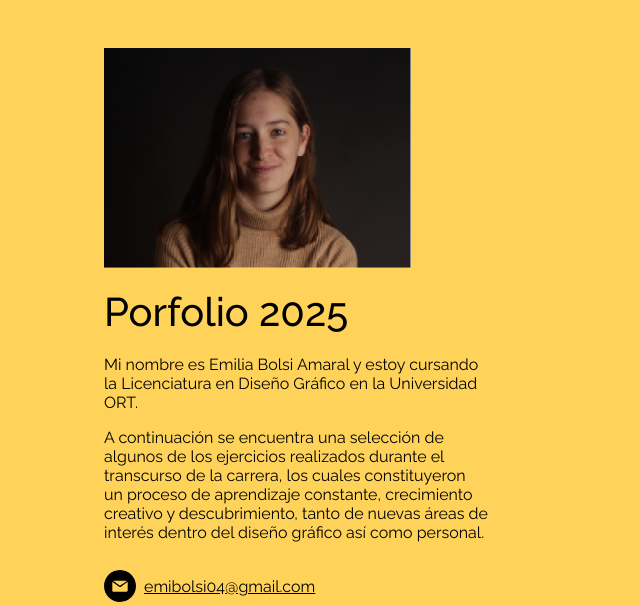
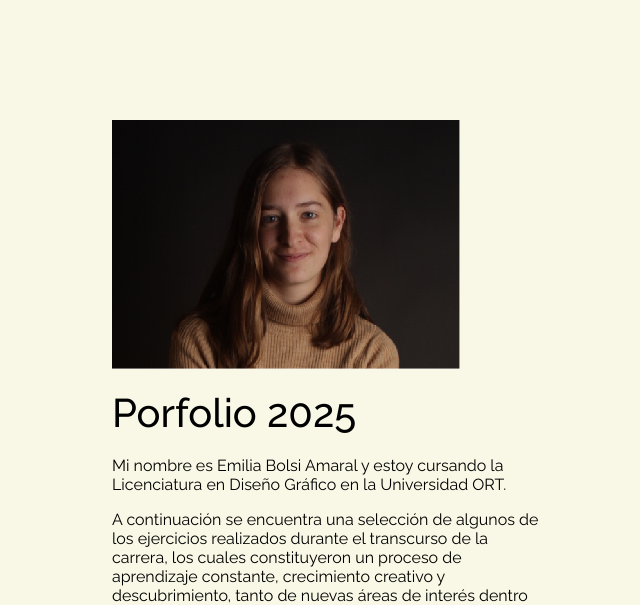
Before and after one commit to Ems-designs/emibolsi.github.io, a plain HTML site: page index.html in a window 1280 px wide. Shown: the top 605 px of the page, without its empty margins (24-664 px from the left). Drawn offline with Linux system fonts and the light colour scheme.

Commit message:
Add files via upload

```diff
--- a/estilos.css
+++ b/estilos.css
@@ -29,24 +29,17 @@ a, a:visited{ color: black;}
 
 /* ---------------- INDEX.HTML ----------------*/
 /* CELULAR */
-/* BANNER INICIO */
-#Banner{
-    background-color: #FFD35A;
-    height: 790px;
-    width: 100%;
-}
+/* INICIO */
+#Banner video{ width: 100%; }
 
 #Info{
     width: 80%;
-    margin: 0 auto;
+    margin: 4em auto;
 
     display: flex;
     flex-direction: column;
     align-items: center;
     text-align: center;
-
-    position: relative;
-    top: 850px;
 }
 
 #foto{ width: 100%; }
@@ -61,11 +54,6 @@ h1{
 
 
 /* MAIN */
-#MainIndex{
-    position: relative;
-    top: 750px;
-}
-
 #MainIndex section{
     width: 80%;
     margin: 5em auto;
@@ -112,15 +100,22 @@ h1{
 /* TABLET */
 @media all and (min-width:768px) {
     /* BANNER */
-    #Banner{ height: 100vh; }
+    #Banner{
+        height: 100vh;
+
+        display: flex;
+        flex-direction: row-reverse;
+        justify-content: space-between;
+        align-items: center;
+
+        padding-left: 3em;
+    }
+
+    #Banner video{ width: 45%; }
 
     #Info{
         width: 50%;
         margin: 0;
-        padding-top: 3em;
-
-        top: 0;
-        left: 10%;
 
         align-items: flex-start;
         text-align: left;
@@ -169,7 +164,23 @@ h1{
 
 
 /* COMPUTADORA */
-@media all and (min-width:1200px) { #Info{ width: 30%; } }
+@media all and (min-width:1200px){
+    /* BANNER INICIO */
+    #Banner{
+        width: 85%;
+        margin: 0 auto;
+        padding: 0;
+    }
+
+    #Banner video{ object-fit: none; }
+
+    #Info{
+        width: 40%;
+        margin-left: 2.5em;
+        padding-top: 3em;
+    }
+
+}
 
 
 
--- a/index.html
+++ b/index.html
@@ -12,6 +12,8 @@
 
 <body>
     <section id="Banner">
+
+        <video src="img/Fondo_mobile.mp4" autoplay loop muted></video>
 
         <div id="Info">
             <img src="img/foto_mia.png" alt="Fotografía sacada en un estudio de una joven sonriente" id="foto">
```
Also changed, not shown: identidad.html (+0 -2 lines), web.html (+2 -2 lines).
